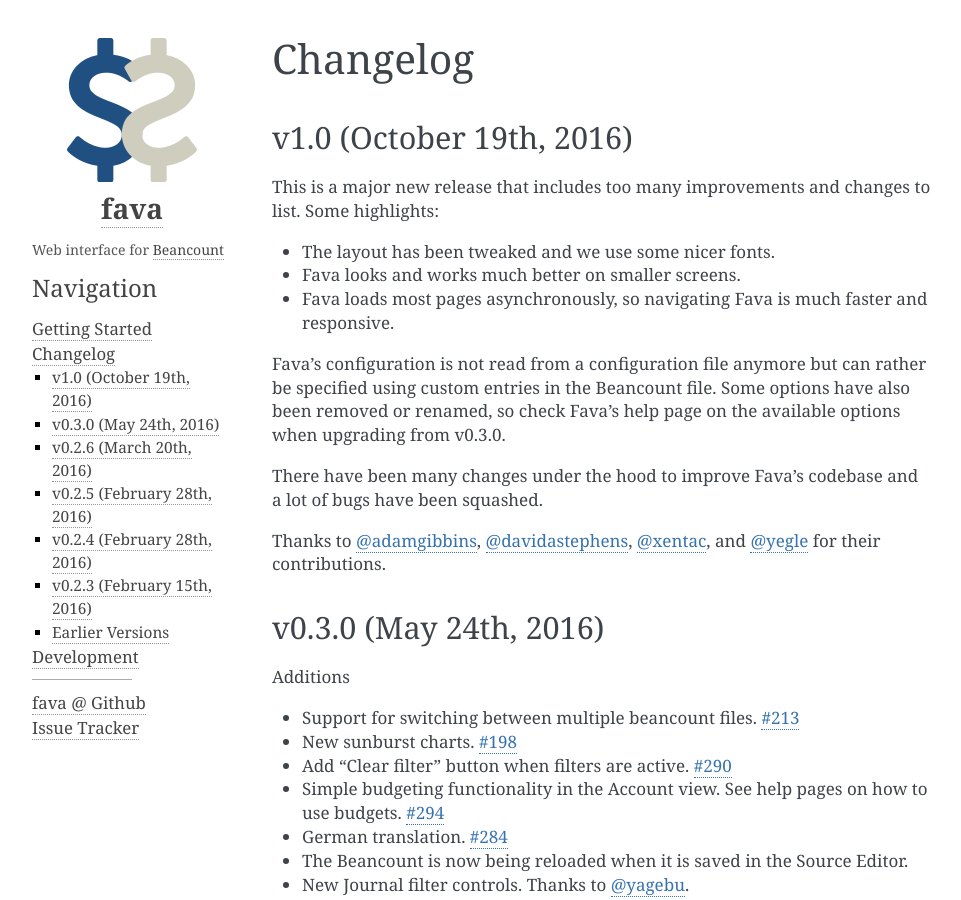
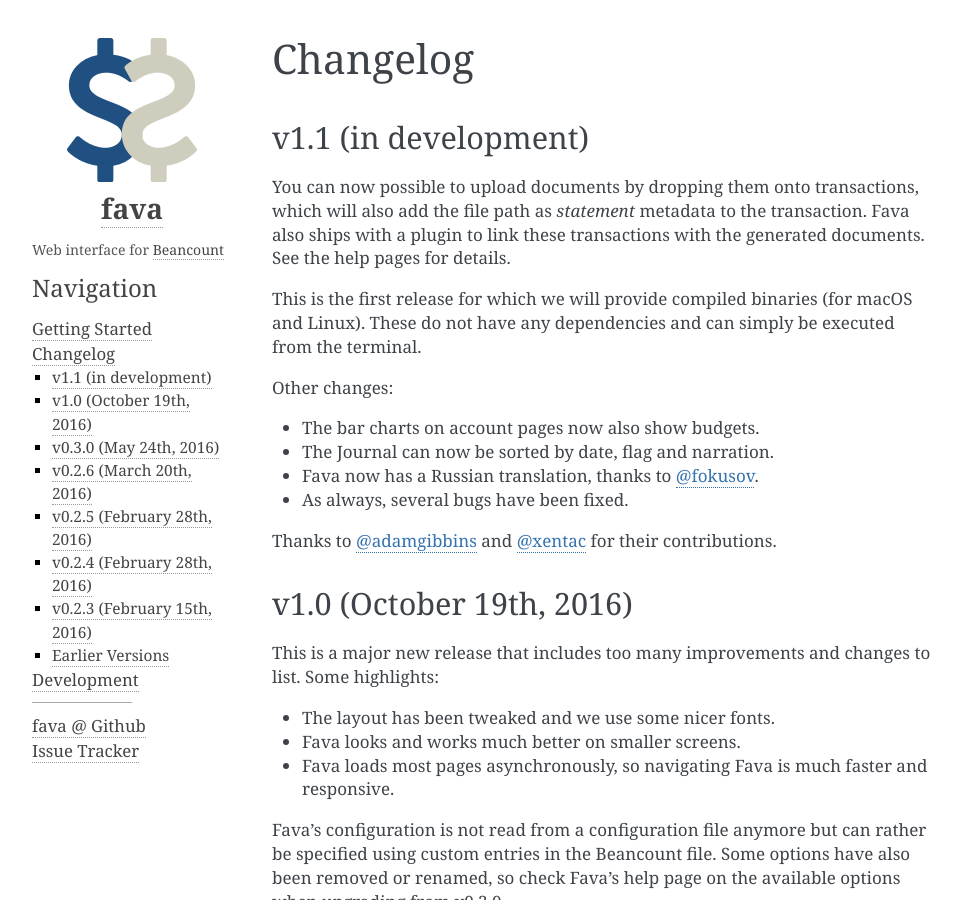
Before and after one commit to beancount/fava, a Sphinx documentation site: the page built from docs/changelog.rst, in a window 1280 px wide and 900 px high. Shown: the whole window, without its empty margins (148-1109 px from the left). Built offline with Sphinx 7.4.7, drawn with Linux system fonts in a browser that asks for light colours.

Commit message:
update CHANGES

```diff
--- a/docs/changelog.rst
+++ b/docs/changelog.rst
@@ -1,5 +1,26 @@
 Changelog
 =========
+
+v1.1 (in development)
+---------------------
+
+You can now possible to upload documents by dropping them onto transactions, which
+will also add the file path as `statement` metadata to the transaction. Fava
+also ships with a plugin to link these transactions with the generated
+documents. See the help pages for details.
+
+This is the first release for which we will provide compiled binaries (for
+macOS and Linux). These do not have any dependencies and can simply be executed
+from the terminal.
+
+Other changes:
+
+- The bar charts on account pages now also show budgets.
+- The Journal can now be sorted by date, flag and narration.
+- Fava now has a Russian translation, thanks to :user:`fokusov`.
+- As always, several bugs have been fixed.
+
+Thanks to :user:`adamgibbins` and :user:`xentac` for their contributions.
 
 v1.0 (October 19th, 2016)
 -------------------------
```
Also changed, not shown: fava/docs/options.md (+3 -3 lines), 1 other file.
